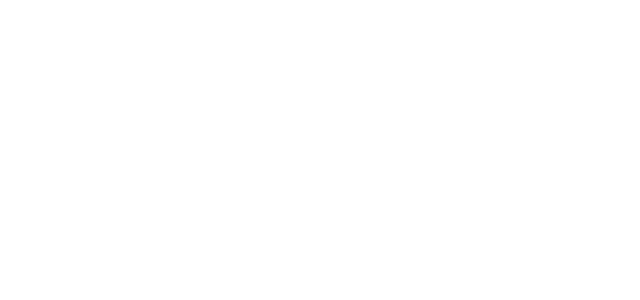
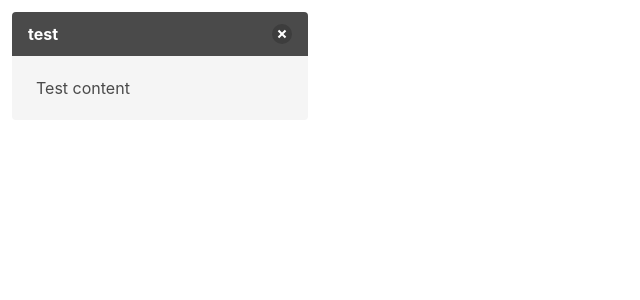
Before and after one commit to huuff/vuelma, a Vue app: page /message in a window 1280 px wide. Before the commit this address had no page. Shown: the top 300 px of the page, without its empty margins (0-640 px from the left). Built offline with nearby package versions, Linux system fonts and the light colour scheme.

Commit message:
v-model for showing/hiding messages

```diff
--- a/src/components/BaseMessage.vue
+++ b/src/components/BaseMessage.vue
@@ -1,11 +1,12 @@
 <template>
-<article class="message">
+<article class="message" v-show="showModel">
   <header class="message-header">
     <p v-if="title">{{ title }}</p>
     <slot name="header"></slot>
     <button v-if="closeable"
       class="delete"
       aria-label="delete"
+      @click="showModel = false"
     ></button>
   </header>
   <div class="message-body">
@@ -15,16 +16,24 @@
 </template>
 
 <script setup lang="ts">
-// TODO: Some cool two-way binding so this can be closed/open
-// both from inside the component and from outside
-// maybe a custom directive will do?
-import { useSlots } from 'vue';
+import { useSlots, computed } from 'vue';
 
 const props = withDefaults(defineProps<{
   title?: string;
-  closeable: boolean;
+  closeable?: boolean;
+  show?: boolean;
 }>(), {
-  closeable: false
+  closeable: false,
+  show: true,
+});
+
+const emit = defineEmits<{
+  (event: 'update:show', val: boolean): void;
+}>();
+
+const showModel = computed({
+  get: () => props.show,
+  set: (val: boolean) => emit('update:show', val),
 });
 
 const slots = useSlots();
@@ -32,5 +41,4 @@ const slots = useSlots();
 if (props.title && slots.header) {
   throw new Error("In a BaseMessage component, can't have a title and a header at the same time!")
 }
-
 </script>
--- /dev/null
+++ b/src/pages/ExampleMessage.vue
@@ -0,0 +1,14 @@
+<template>
+<div class="column is-3 is-centered">
+  <base-message title="test" closeable v-model:show="show">
+    Test content
+  </base-message>
+</div>
+</template>
+
+<script setup lang="ts">
+import { ref } from 'vue';
+import BaseMessage from '@/components/BaseMessage.vue';
+
+const show = ref(true);
+</script>
--- a/src/router.ts
+++ b/src/router.ts
@@ -3,6 +3,7 @@ import ExampleCard from '@/pages/ExampleCard.vue';
 import ExampleClassedSlot from '@/pages/ExampleClassedSlot.vue';
 import ExampleBreadcrumb from '@/pages/ExampleBreadcrumb.vue';
 import ExampleDropdown from '@/pages/ExampleDropdown.vue';
+import ExampleMessage from '@/pages/ExampleMessage.vue';
 import ExampleHome from '@/pages/ExampleHome.vue';
 
 const routes = [
@@ -11,6 +12,7 @@ const routes = [
   { path: "/classed-slot", component: ExampleClassedSlot, name: "Classed Slot" },
   { path: "/breadcrumb", component: ExampleBreadcrumb, name: "Breadcrumb" },
   { path: "/dropdown", component: ExampleDropdown, name: "Dropdown" },
+  { path: "/message", component: ExampleMessage, name: "Message"},
 ];
 
 export default createRouter({
```
Also changed, not shown: 1 other file (tests, documents, lock files or other folders).
